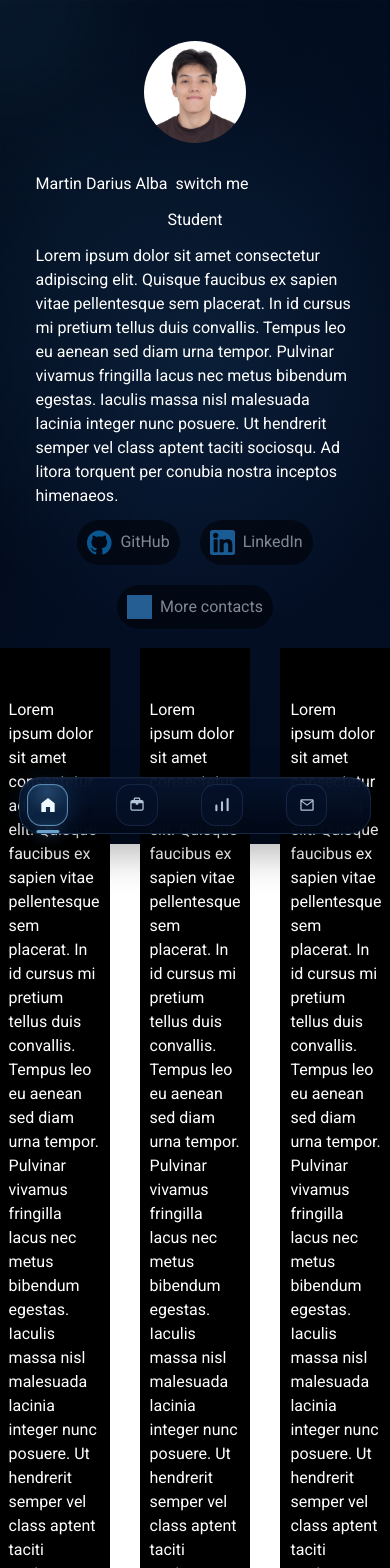
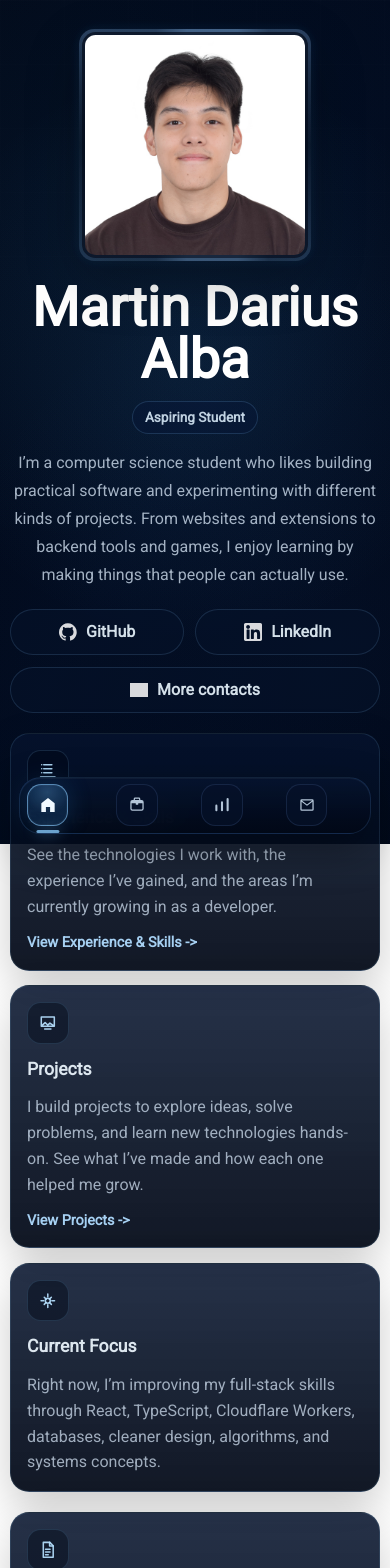
Before and after one commit to LegitAgent/portfolio-website, a React (Vite) app in the folder portfolio/: page / in a window 390 px wide. Shown: the top 1568 px of the page. Built offline with nearby package versions, Linux system fonts and the light colour scheme; grey boxes are pictures that could not be loaded.

Commit message:
feat: revamped entire home screen and made it mobile compatible

```diff
--- a/portfolio/src/components/Background/Background.css
+++ b/portfolio/src/components/Background/Background.css
@@ -300,9 +300,7 @@
   }
 
   .interactive {
-    width: 78vw;
-    filter: blur(42px);
-    opacity: 0.5;
+    display: none;
   }
 
   .click-particle {
--- a/portfolio/src/index.css
+++ b/portfolio/src/index.css
@@ -8,6 +8,16 @@
 
 :root {
   color: white;
+}
+
+::selection {
+  color: #f4fbff;
+  background: rgba(72, 170, 235, 0.32);
+}
+
+::-moz-selection {
+  color: #f4fbff;
+  background: rgba(72, 170, 235, 0.32);
 }
 
 html {
--- a/portfolio/src/pages/Home/Home.css
+++ b/portfolio/src/pages/Home/Home.css
@@ -1,206 +1,407 @@
-#portfolioPicture {
-  border-radius: inherit;
-  position: relative;
-  border-radius: 50%;
-  padding: 5px;
-}
-
 .hero {
+  width: min(100% - 2rem, 1120px);
   min-height: 100dvh;
-  padding: 1rem 1rem;
+  margin: 0 auto;
+  padding: clamp(2rem, 6vw, 5rem) 0 6rem;
   display: flex;
   flex-direction: column;
-  align-items: center;
+  justify-content: center;
+  gap: clamp(1.25rem, 2.5vw, 2rem);
 }
 
 .introduction {
-  display: flex;
-  flex-direction: column;
+  display: grid;
+  grid-template-columns: minmax(150px, 230px) minmax(0, 1fr);
   align-items: center;
-  justify-content: center;
-  width: 100%;
-  max-width: 900px;
-  padding: clamp(1rem, 5vw, 50px);
-  gap: clamp(1.5rem, 5vw, 50px);
+  gap: clamp(1.5rem, 5vw, 3.5rem);
+  animation: homeEaseIn 650ms ease-out both;
 }
 
 .pictureWrap {
-  flex: 0 0 auto;
+  position: relative;
+  width: min(58vw, 230px);
+  justify-self: center;
+  border-radius: 0.85rem;
+}
+
+.pictureWrap::after {
+  content: '';
+  position: absolute;
+  inset: -3px;
+  z-index: 0;
+  border-radius: 0.95rem;
+  background:
+    linear-gradient(90deg, transparent 0 36%, rgba(125, 188, 235, 0.82) 42% 52%, transparent 58% 100%),
+    linear-gradient(180deg, rgba(125, 188, 235, 0.56), rgba(125, 188, 235, 0.12), rgba(125, 188, 235, 0.42));
+  background-size:
+    220% 100%,
+    100% 100%;
+  box-shadow:
+    0 0 12px rgba(72, 170, 235, 0.12),
+    0 0 20px rgba(72, 170, 235, 0.08);
+  animation: profileBorderScan 4.8s linear infinite;
+  pointer-events: none;
+}
+
+.pictureWrap::before {
+  content: '';
+  position: absolute;
+  inset: -4px;
+  z-index: 0;
+  border-radius: 0.98rem;
+  border:
+    1px solid rgba(170, 220, 255, 0.78);
+  clip-path: inset(0 0 72% 0);
+  opacity: 0;
+  box-shadow:
+    0 0 8px rgba(72, 170, 235, 0.18),
+    0 0 14px rgba(72, 170, 235, 0.12);
+  animation: profileBorderGlitch 5.2s steps(1, end) infinite;
+  pointer-events: none;
+}
+
+#portfolioPicture {
+  position: relative;
+  z-index: 1;
+  display: block;
+  width: 100%;
+  aspect-ratio: 1;
+  object-fit: cover;
+  border: 3px solid transparent;
+  border-radius: 0.85rem;
+  background: rgba(2, 8, 22, 0.68);
+  box-shadow: 0 20px 55px rgba(0, 0, 0, 0.28);
 }
 
 .introductionContent {
-  --content-width: 360px;
-
   display: flex;
   flex-direction: column;
-  align-items: center;
-  width: min(100%, var(--content-width));
-  gap: 12px;
+  align-items: flex-start;
+  gap: 0.95rem;
 }
 
 .nameTitle {
-  width: 100%;
-  color: white;
   display: flex;
-  gap: 8px;
-}
-
-.aboutMeBox,
-.contactLinks {
-  width: 100%;
-}
-
-.aboutMeContent {
-  padding: 10px;
+  flex-direction: column;
+  gap: 0.65rem;
   color: white;
 }
 
-.heroCard {
-  --border-size: 4px;
-
-  background: linear-gradient(45deg, rgba(0, 0, 0, 0.5), rgba(35, 29, 29, 0.5));
-  border-radius: 25px;
-  display: flex;
-  align-items: center;
-  min-height: inherit;
-  position: relative;
-  isolation: isolate;
+.nameTitle p {
+  max-width: 760px;
+  font-size: clamp(2.6rem, 7.2vw, 5.9rem);
+  line-height: 0.95;
+  font-weight: 850;
+  letter-spacing: 0;
 }
 
-.contactLinkContent {
-  display: flex;
-  gap: 8px;
+.currentRole {
+  width: fit-content;
+  border: 1px solid rgba(125, 188, 235, 0.18);
+  border-radius: 999px;
+  padding: 0.35rem 0.75rem;
+  color: rgba(225, 242, 255, 0.86);
+  background: rgba(7, 24, 56, 0.45);
+  font-size: 0.85rem;
+  font-weight: 750;
 }
 
-.heroCard::after,
-.heroCard::before {
-  content: '';
-  position: absolute;
-  inset: 0;
-  z-index: 0;
-  padding: var(--border-size);
-  border-radius: inherit;
-  pointer-events: none;
-
-  background-image: conic-gradient(from var(--angle), transparent 50%, white);
-  animation: 5s spin linear infinite;
-  mask:
-    linear-gradient(#000 0 0) content-box,
-    linear-gradient(#000 0 0);
-  mask-composite: exclude;
-  -webkit-mask:
-    linear-gradient(#000 0 0) content-box,
-    linear-gradient(#000 0 0);
-  -webkit-mask-composite: xor;
-}
-
-.heroCard::before {
-  filter: blur(1.5rem);
-}
-
-.aboutMeBox {
-  min-height: clamp(220px, 28vw, 260px);
-}
-
-.otherSection {
-  display: flex;
-  justify-content: center;
-  gap: 30px;
-}
-
-.otherBox {
-  background: black;
-  width: max(200px, 10%);
-  height: max(300px, 30%);
-  padding: 50px 10px;
+.introContent {
+  max-width: 660px;
+  color: rgba(214, 229, 245, 0.76);
+  font-size: clamp(1rem, 1.6vw, 1.12rem);
+  line-height: 1.75;
 }
 
 .contactLinks {
   display: flex;
   flex-wrap: wrap;
-  justify-content: center;
-  gap: 20px;
+  gap: 0.7rem;
+  padding-top: 0.25rem;
+}
+
+.buttonContact {
+  border: 1px solid rgba(125, 188, 235, 0.16);
+  border-radius: 999px;
+  width: fit-content;
+  padding: 0.65rem 0.9rem;
+  color: rgba(235, 247, 255, 0.9);
+  background: rgba(6, 18, 42, 0.64);
+  transition:
+    transform 180ms ease,
+    border-color 180ms ease,
+    background-color 180ms ease;
+}
+
+.buttonContact:hover,
+.buttonContact:focus-visible {
+  transform: translateY(-2px);
+  border-color: rgba(125, 188, 235, 0.46);
+  background: rgba(44, 119, 190, 0.18);
+  outline: none;
+}
+
+.contactLinkContent {
+  display: flex;
+  align-items: center;
+  gap: 0.55rem;
+  font-weight: 750;
 }
 
 .contactLinks img {
-  width: 25px;
-  filter: invert(40%) sepia(100%) saturate(2000%) hue-rotate(190deg) brightness(110%) contrast(105%);
+  width: 1.15rem;
+  filter: brightness(0) invert(1);
+  opacity: 0.85;
 }
 
-.buttonContact {
-  background: black;
-  border-radius: 25px;
-  width: fit-content;
-  padding: 10px;
-  opacity: 0.5;
+.otherSection {
+  display: grid;
+  grid-template-columns: repeat(3, minmax(0, 1fr));
+  gap: 0.9rem;
+  animation: homeEaseIn 700ms ease-out 120ms both;
 }
 
-.nameSwitch {
+.otherBox,
+.resumeViewer {
+  position: relative;
   display: flex;
-  flex-direction: row;
-  gap: 20px;
+  min-height: 15rem;
+  flex-direction: column;
+  align-items: flex-start;
+  gap: 0.75rem;
+  overflow: hidden;
+  border: 1px solid rgba(125, 188, 235, 0.14);
+  border-radius: 1.2rem;
+  padding: 1rem;
+  color: rgba(238, 247, 255, 0.92);
+  text-align: left;
+  background:
+    linear-gradient(180deg, rgba(8, 25, 58, 0.56), rgba(1, 8, 22, 0.78)),
+    rgba(2, 8, 22, 0.7);
+  box-shadow: 0 18px 44px rgba(0, 0, 0, 0.2);
+  transition:
+    transform 180ms ease,
+    border-color 180ms ease,
+    background-color 180ms ease,
+    box-shadow 180ms ease;
 }
 
-/* select every child of .heroCard and apply these */
-.introduction > * {
-  position: relative;
-  z-index: 1;
-  animation: fadeIn 1s ease-in-out forwards;
+button.otherBox,
+.resumeViewer {
+  cursor: pointer;
+}
+
+.otherBox:hover,
+.otherBox:focus-visible,
+.resumeViewer:hover,
+.resumeViewer:focus-visible {
+  transform: translateY(-4px);
+  border-color: rgba(125, 188, 235, 0.38);
+  box-shadow: 0 24px 56px rgba(0, 0, 0, 0.26);
+  outline: none;
+}
+
+.homeCardIcon {
+  display: flex;
+  align-items: center;
+  justify-content: center;
+  width: 2.6rem;
+  height: 2.6rem;
+  border: 1px solid rgba(125, 188, 235, 0.16);
+  border-radius: 0.85rem;
+  color: rgba(183, 225, 255, 0.92);
+  background: rgba(1, 8, 22, 0.44);
+}
+
+.homeCardIcon svg {
+  width: 1.35rem;
+  height: 1.35rem;
+  fill: none;
+  stroke: currentColor;
+  stroke-width: 1.7;
+  stroke-linecap: round;
+  stroke-linejoin: round;
+}
+
+.homeCardTitle {
+  font-size: 1.1rem;
+  font-weight: 850;
+}
+
+.homeCardDescription {
+  color: rgba(214, 229, 245, 0.72);
+  line-height: 1.62;
+}
+
+.homeCardAction {
+  margin-top: auto;
+  color: rgba(175, 220, 255, 0.94);
+  font-size: 0.9rem;
+  font-weight: 800;
+}
+
+.homeCardAction::after {
+  content: ' ->';
 }
 
 .resumeViewer {
-  width: min(50%, 600px);
-  margin-top: 40px;
-  padding: 10px;
-  background: black;
+  width: 100%;
+  min-height: auto;
+  animation: homeEaseIn 700ms ease-out 220ms both;
 }
 
-@property --angle {
-  syntax: '<angle>';
-  initial-value: 0deg;
-  inherits: false;
-}
+@keyframes homeEaseIn {
+  from {
+    opacity: 0;
+    transform: translateY(14px);
+  }
 
-@keyframes spin {
-  from {
-    --angle: 0deg;
-  }
   to {
-    --angle: 360deg;
+    opacity: 1;
+    transform: translateY(0);
   }
 }
 
-@keyframes fadeIn {
-  from {
-    opacity: 0;
+@keyframes profileBorderScan {
+  0%,
+  100% {
+    opacity: 0.58;
+    background-position:
+      0% 50%,
+      50% 50%;
+    filter: hue-rotate(0deg);
   }
-  to {
-    opacity: 1;
+
+  50% {
+    background-position:
+      100% 50%,
+      50% 50%;
+    filter: hue-rotate(20deg);
   }
 }
 
-@media (min-width: 640px) {
-  .introductionContent {
-    --content-width: 380px;
+@keyframes profileBorderGlitch {
+  0%,
+  11%,
+  24%,
+  42%,
+  58%,
+  100% {
+    opacity: 0;
+    clip-path: inset(0 0 0 0);
+    transform: translate(0);
+  }
+
+  12% {
+    opacity: 0.7;
+    clip-path: inset(0 0 78% 0);
+    transform: translate(3px, -1px);
+  }
+
+  14% {
+    opacity: 0.56;
+    clip-path: inset(74% 0 0 0);
+    transform: translate(-2px, 2px);
+  }
+
+  26% {
+    opacity: 0.65;
+    clip-path: inset(38% 0 44% 0);
+    transform: translate(-3px, 0);
+  }
+
+  28% {
+    opacity: 0;
+    transform: translate(0);
+  }
+
+  44% {
+    opacity: 0.52;
+    clip-path: inset(18% 0 62% 0);
+    transform: translate(2px, 1px);
+  }
+
+  46% {
+    opacity: 0.66;
+    clip-path: inset(58% 0 28% 0);
+    transform: translate(-2px, -1px);
+  }
+
+  60% {
+    opacity: 0.5;
+    clip-path: inset(0 0 86% 0);
+    transform: translate(3px, 0);
+  }
+
+  62% {
+    opacity: 0;
+    transform: translate(0);
   }
 }
 
-@media (min-width: 768px) {
+@media (max-width: 1150px) {
+  .hero {
+    width: min(100% - 2rem, 980px);
+    padding-bottom: 7rem;
+  }
+}
+
+@media (max-width: 820px) {
+  .hero {
+    justify-content: flex-start;
+    padding-top: 2rem;
+  }
+
   .introduction {
-    flex-direction: row;
+    grid-template-columns: 1fr;
+    text-align: center;
+  }
+
+  .introductionContent {
     align-items: center;
   }
 
-  .introductionContent {
-    --content-width: 420px;
-    align-items: flex-start;
+  .contactLinks {
+    justify-content: center;
   }
 
-  .nameTitle {
-    text-align: left;
+  .otherSection {
+    grid-template-columns: 1fr;
   }
 
-  .contactLinks {
-    justify-content: flex-start;
+  .otherBox {
+    min-height: 0;
   }
 }
+
+@media (max-width: 520px) {
+  .hero {
+    width: min(100% - 1.25rem, 1120px);
+  }
+
+  .nameTitle p {
+    font-size: clamp(2.35rem, 14vw, 3.4rem);
+  }
+
+  .buttonContact {
+    flex: 1 1 auto;
+    justify-content: center;
+  }
+
+  .contactLinkContent {
+    justify-content: center;
+  }
+}
+
+@media (prefers-reduced-motion: reduce) {
+  .introduction,
+  .otherSection,
+  .pictureWrap::before,
+  .pictureWrap::after,
+  .otherBox,
+  .resumeViewer,
+  .buttonContact {
+    animation: none;
+    transition: none;
+  }
+}
--- a/portfolio/src/pages/Home/Home.tsx
+++ b/portfolio/src/pages/Home/Home.tsx
@@ -5,86 +5,157 @@ import { GITHUB_URL, LINKEDIN_URL, GITHUB_ICON, LINKEDIN_ICON, EMAIL_ICON, PROFI
 
 // import Tilty from 'react-tilty'
 
+type HomeIcon = 'skills' | 'projects' | 'focus' | 'resume';
+
+interface HomeCard {
+  title: string;
+  description: string;
+  action?: string;
+  path?: string;
+  icon: HomeIcon;
+}
+
+function HomeCardIcon({ icon }: { icon: HomeIcon }) {
+  if (icon === 'projects') {
+    return (
+      <svg viewBox='0 0 24 24' aria-hidden='true'>
+        <path d='M4.75 5.5h14.5v10.25H4.75V5.5Zm0 10.25 4.25-4 3 2.7 2.35-2.15 4.9 3.45M8.5 19h7' />
+      </svg>
+    );
+  }
+
+  if (icon === 'focus') {
+    return (
+      <svg viewBox='0 0 24 24' aria-hidden='true'>
+        <path d='M12 4.5v3M12 16.5v3M4.5 12h3M16.5 12h3M8.05 8.05l2.12 2.12M13.83 13.83l2.12 2.12M15.95 8.05l-2.12 2.12M10.17 13.83l-2.12 2.12' />
+        <circle cx='12' cy='12' r='2.75' />
+      </svg>
+    );
+  }
+
+  if (icon === 'resume') {
+    return (
+      <svg viewBox='0 0 24 24' aria-hidden='true'>
+        <path d='M7 3.75h7.25L18 7.5v12.75H7V3.75Z' />
+        <path d='M14 3.75V7.8h4M9.5 11.5h5M9.5 14.5h5M9.5 17.5h3' />
+      </svg>
+    );
+  }
+
+  return (
+    <svg viewBox='0 0 24 24' aria-hidden='true'>
+      <path d='M7.5 5.25h9M7.5 9.75h9M7.5 14.25h9M5.25 5.25h.01M5.25 9.75h.01M5.25 14.25h.01' />
+      <path d='M4 19h16' />
+    </svg>
+  );
+}
+
 function Home() {
   const navigate = useNavigate();
 
+  const homeCards: HomeCard[] = [
+    {
+      title: 'Experience & Skills',
+      description:
+        'See the technologies I work with, the experience I’ve gained, and the areas I’m currently growing in as a developer.',
+      action: 'View Experience & Skills',
+      path: '/skills_experience',
+      icon: 'skills',
+    },
+    {
+      title: 'Projects',
+      description:
+        'I build projects to explore ideas, solve problems, and learn new technologies hands-on. See what I’ve made and how each one helped me grow.',
+      action: 'View Projects',
+      path: '/projects',
+      icon: 'projects',
+    },
+    {
+      title: 'Current Focus',
+      description:
+        'Right now, I’m improving my full-stack skills through React, TypeScript, Cloudflare Workers, databases, cleaner design, algorithms, and systems concepts.',
+      icon: 'focus',
+    },
+  ];
+
   return (
-    <section className="hero">
-      <div className="introduction">
-        <div className="pictureWrap">
-          <img id="portfolioPicture" className="w-28 sm:w-32 md:w-50 lg:w-55" src={PROFILE_PICTURE} alt="Portfolio Picture" />
+    <section className='hero'>
+      <div className='introduction'>
+        <div className='pictureWrap'>
+          <img id='portfolioPicture' src={PROFILE_PICTURE} alt='Martin Darius Alba' />
         </div>
-        <div className="introductionContent">
-          <div className="nameTitle">
+        <div className='introductionContent'>
+          <div className='nameTitle'>
             <p>Martin Darius Alba</p>
-            <div className="switching">switch me</div>
           </div>
 
-          <div className="currentRole">Student</div>
+          <div className='currentRole'>Aspiring Student</div>
 
-          <div className="introContent">
-            Lorem ipsum dolor sit amet consectetur adipiscing elit. Quisque faucibus ex sapien vitae pellentesque sem placerat. In id cursus mi
-            pretium tellus duis convallis. Tempus leo eu aenean sed diam urna tempor. Pulvinar vivamus fringilla lacus nec metus bibendum egestas.
-            Iaculis massa nisl malesuada lacinia integer nunc posuere. Ut hendrerit semper vel class aptent taciti sociosqu. Ad litora torquent per
-            conubia nostra inceptos himenaeos.
+          <div className='introContent'>
+            I’m a computer science student who likes building practical software and experimenting with different kinds of projects. From websites and extensions to backend tools and games, I enjoy learning by making things that people can actually use.
           </div>
-          {/* <div className='heroCard aboutMeContent text-justify aboutMeBox'>
-              Lorem ipsum dolor sit amet consectetur adipiscing elit. Quisque faucibus ex sapien vitae pellentesque sem placerat. In id cursus mi pretium tellus duis convallis.
-              Tempus leo eu aenean sed diam urna tempor. Pulvinar vivamus fringilla lacus nec metus bibendum egestas. Iaculis massa nisl malesuada lacinia integer nunc posuere.
-              Ut hendrerit semper vel class aptent taciti sociosqu. Ad litora torquent per conubia nostra inceptos himenaeos.
-            </div> */}
 
-          <div className="contactLinks">
+          <div className='contactLinks'>
             {/* must have arrow func for funcs with args in react */}
-            <button onClick={() => redirect(GITHUB_URL)} className=" buttonContact">
-              <div className="contactLinkContent">
-                <img src={GITHUB_ICON} alt="GitHub" /> GitHub
+            <button onClick={() => redirect(GITHUB_URL)} className=' buttonContact'>
+              <div className='contactLinkContent'>
+                <img src={GITHUB_ICON} alt='GitHub' /> GitHub
               </div>
             </button>
 
-            <button onClick={() => redirect(LINKEDIN_URL)} className=" buttonContact">
-              <div className="contactLinkContent">
-                <img src={LINKEDIN_ICON} alt="LinkedIn" /> LinkedIn
+            <button onClick={() => redirect(LINKEDIN_URL)} className=' buttonContact'>
+              <div className='contactLinkContent'>
+                <img src={LINKEDIN_ICON} alt='LinkedIn' /> LinkedIn
               </div>
             </button>
 
-            <button onClick={() => navigate('/contacts')} className=" buttonContact">
-              <div className="contactLinkContent">
-                <img src={EMAIL_ICON} alt="Contacts" /> More contacts
+            <button onClick={() => navigate('/contacts')} className=' buttonContact'>
+              <div className='contactLinkContent'>
+                <img src={EMAIL_ICON} alt='Contacts' /> More contacts
               </div>
             </button>
           </div>
         </div>
       </div>
 
-      <div className="otherSection">
-        <div className="otherBox">
-          Lorem ipsum dolor sit amet consectetur adipiscing elit. Quisque faucibus ex sapien vitae pellentesque sem placerat. In id cursus mi pretium
-          tellus duis convallis. Tempus leo eu aenean sed diam urna tempor. Pulvinar vivamus fringilla lacus nec metus bibendum egestas. Iaculis massa
-          nisl malesuada lacinia integer nunc posuere. Ut hendrerit semper vel class aptent taciti sociosqu. Ad litora torquent per conubia nostra
-          inceptos himenaeos.
-        </div>
+      <div className='otherSection'>
+        {homeCards.map((card) => {
+          const cardContent = (
+            <>
+              <span className='homeCardIcon'>
+                <HomeCardIcon icon={card.icon} />
+              </span>
+              <span className='homeCardTitle'>{card.title}</span>
+              <span className='homeCardDescription'>{card.description}</span>
+              {card.action && <span className='homeCardAction'>{card.action}</span>}
+            </>
+          );
 
-        <div className="otherBox">
-          Lorem ipsum dolor sit amet consectetur adipiscing elit. Quisque faucibus ex sapien vitae pellentesque sem placerat. In id cursus mi pretium
-          tellus duis convallis. Tempus leo eu aenean sed diam urna tempor. Pulvinar vivamus fringilla lacus nec metus bibendum egestas. Iaculis massa
-          nisl malesuada lacinia integer nunc posuere. Ut hendrerit semper vel class aptent taciti sociosqu. Ad litora torquent per conubia nostra
-          inceptos himenaeos.
-        </div>
+          const path = card.path;
 
-        <div className="otherBox">
-          Lorem ipsum dolor sit amet consectetur adipiscing elit. Quisque faucibus ex sapien vitae pellentesque sem placerat. In id cursus mi pretium
-          tellus duis convallis. Tempus leo eu aenean sed diam urna tempor. Pulvinar vivamus fringilla lacus nec metus bibendum egestas. Iaculis massa
-          nisl malesuada lacinia integer nunc posuere. Ut hendrerit semper vel class aptent taciti sociosqu. Ad litora torquent per conubia nostra
-          inceptos himenaeos.
-        </div>
+          if (path) {
+            return (
+              <button className='otherBox' onClick={() => navigate(path)} key={card.title}>
+                {cardContent}
+              </button>
+            );
+          }
+
+          return (
+            <article className='otherBox' key={card.title}>
+              {cardContent}
+            </article>
+          );
+        })}
       </div>
 
-      <button onClick={() => navigate('/resume')} className="resumeViewer">
-        Resume <br /> Lorem ipsum dolor sit amet consectetur adipiscing elit. Quisque faucibus ex sapien vitae pellentesque sem placerat. In id cursus
-        mi pretium tellus duis convallis. Tempus leo eu aenean sed diam urna tempor. Pulvinar vivamus fringilla lacus nec metus bibendum egestas.
-        Iaculis massa nisl malesuada lacinia integer nunc posuere. Ut hendrerit semper vel class aptent taciti sociosqu. Ad litora torquent per
-        conubia nostra inceptos himenaeos.
+      <button onClick={() => navigate('/resume')} className='resumeViewer'>
+        <span className='homeCardIcon'>
+          <HomeCardIcon icon='resume' />
+        </span>
+        <span className='homeCardTitle'>Resume</span>
+        <span className='homeCardDescription'>View my resume for a quick overview of my education, projects, technical skills, and experience.</span>
+        <span className='homeCardAction'>Open Resume</span>
       </button>
     </section>
   );
--- a/portfolio/src/pages/Professional/Certificates.tsx
+++ b/portfolio/src/pages/Professional/Certificates.tsx
@@ -42,9 +42,9 @@ function Certificates() {
 
   return (
     <>
-      <div className="flex items-center justify-center text-7xl">Certificates</div>
-      <div className="certificateBox">
-        <div className="certificateList">
+      <div className='flex items-center justify-center text-7xl'>Certificates</div>
+      <div className='certificateBox'>
+        <div className='certificateList'>
           {certificates?.certificates?.map((certificateStuff) => {
             return <CertificateDisplay key={certificateStuff.id} certificate={certificateStuff} />;
           })}
--- a/portfolio/src/types/certificate.ts
+++ b/portfolio/src/types/certificate.ts
@@ -8,6 +8,7 @@ export interface Certificate {
   image_alt: string;
   skills: string;
   image_url: string;
+  description: string;
 }
 
 export interface CertificateResponse {
```
Also changed, not shown: portfolio/src/components/Background/Background.tsx (+14 -2 lines), portfolio/src/components/CertificateDisplay/CertificateDisplay.tsx (+7 -11 lines), portfolio/src/components/Navbar/Navbar.tsx (+15 -15 lines), 1 other file (tests, documents, lock files or other folders).
